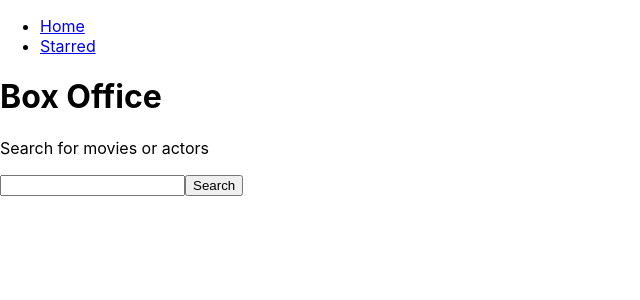
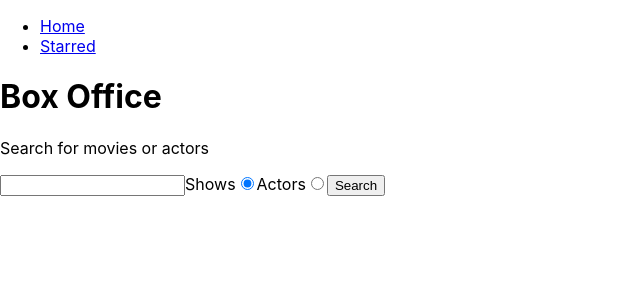
Before and after one commit to Wolfhunter437/Box-Office, a React (Create React App) app: page / in a window 1280 px wide. Shown: the top 300 px of the page, without its empty margins (0-640 px from the left). Built offline with nearby package versions, Linux system fonts and the light colour scheme.

Commit message:
added radio buttons and gave them logic

```diff
--- a/src/Api/tvmaze.js
+++ b/src/Api/tvmaze.js
@@ -7,3 +7,5 @@
 }
 
 export const searchForShows = (query) => apiGet(`/search/shows?q=${query}`);
+
+export const searchForPeople = (query) => apiGet(`/search/people?q=${query}`);
--- a/src/Pages/Home.jsx
+++ b/src/Pages/Home.jsx
@@ -1,23 +1,36 @@
 import { useState } from 'react';
-import { searchForShows } from './../Api/tvmaze';
+import { searchForShows, searchForPeople } from './../Api/tvmaze';
 export default function Home() {
 
     const [searchStr, setSearchStr] = useState('');
     const [apiData, setApiData] = useState(null);
     const [apiDataError, setApiDataError] = useState(null);
+    const [searchOption, setSearchOption] = useState('shows');
 
-    const onSearchInputChange = (ev) => {
+    const onSearchInputChange = ev => {
         setSearchStr(ev.target.value)
+    }
+
+    const onRadioChange = ev => {
+        setSearchOption(ev.target.value)
     }
 
     const onSearch = async (ev) => {
         ev.preventDefault();
 
-        try{
-            const result = await searchForShows(searchStr);
-            setApiData(result);
+        try {
+            setApiDataError(null);
+
+            if(searchOption==='shows'){
+                const result = await searchForShows(searchStr);
+                setApiData(result);
+            }
+            else if(searchOption==='actors'){
+                const result = await searchForPeople(searchStr);
+                setApiData(result);
+            }
         }
-        catch(error){
+        catch (error) {
             setApiDataError(error);
         }
 
@@ -26,12 +39,14 @@
     }
 
     const renderApiData = () => {
-        if(apiDataError){
-            return <div>Error occured: {apiDataError.message}</div>
+        if (apiDataError) {
+            return <div>Error occured:{apiDataError.message}</div>
         }
 
-        if(apiData){
-            return apiData.map((data) => (<div key={data.show.id}>{data.show.name}</div>))
+        if (apiData) {
+            return apiData[0].show?
+            apiData.map((data) => <div key={data.show.id}>{data.show.name}</div>):
+            apiData.map((data) => <div key={data.person.id}>{data.person.name}</div>)
         }
         return null;
     }
@@ -40,6 +55,14 @@
         <div>
             <form onSubmit={onSearch}>
                 <input type="text" value={searchStr} onChange={onSearchInputChange} />
+                <label>
+                    Shows
+                    <input type="radio" name='search-option' value={'shows'} checked={searchOption === 'shows'} onChange={onRadioChange} />
+                </label>
+                <label>
+                    Actors
+                    <input type="radio" name='search-option' value={'actors'} checked={searchOption === 'actors'} onChange={onRadioChange} />
+                </label>
                 <button type='submit'>Search</button>
             </form>
             <div>{renderApiData()}</div>
```
